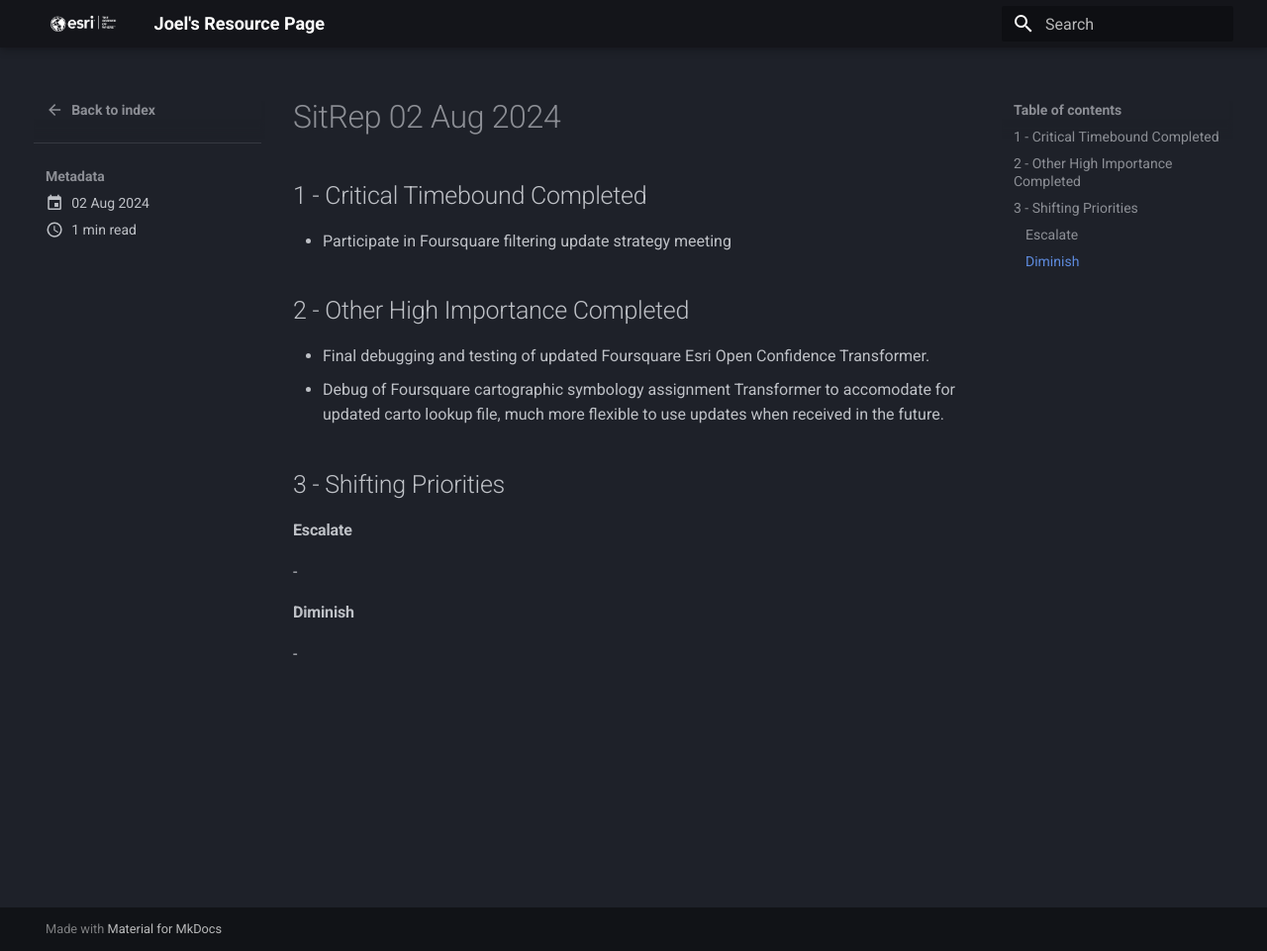
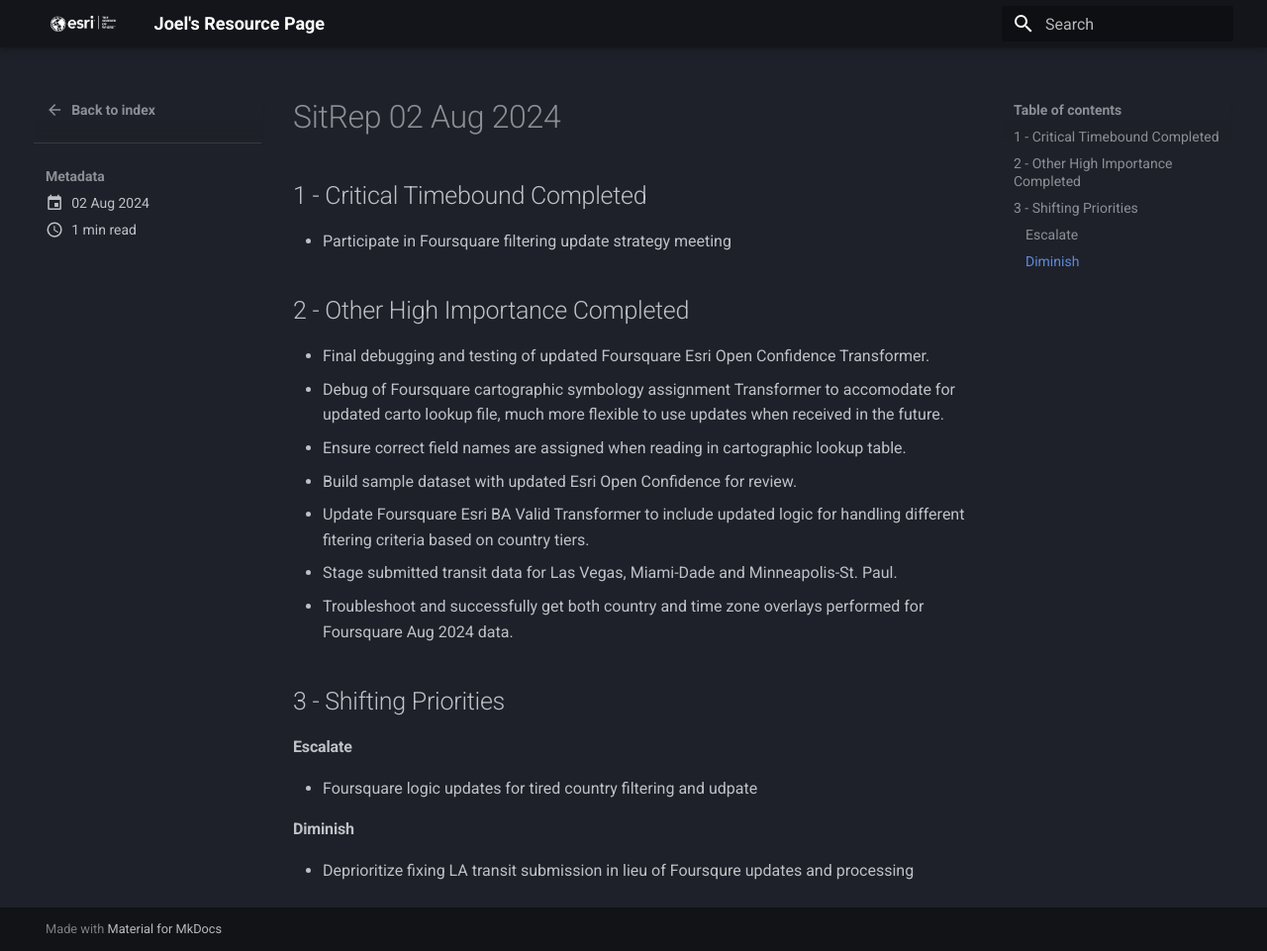
Before and after one commit to knu2xs/esri-resource-page, an MkDocs documentation site: the page built from docs/sitreps/posts/sitrep_20240802.md, in a window 1280 px wide and 961 px high. Shown: the whole window at 99% size. Built offline with MkDocs 1.6.1 and Material for MkDocs 9.7.7, drawn with Linux system fonts in a browser that asks for light colours.

Commit message:
update sitreps

```diff
--- a/docs/sitreps/posts/sitrep_20240802.md
+++ b/docs/sitreps/posts/sitrep_20240802.md
@@ -12,14 +12,18 @@
 
 - Final debugging and testing of updated Foursquare Esri Open Confidence Transformer.
 - Debug of Foursquare cartographic symbology assignment Transformer to accomodate for updated carto lookup file, much more flexible to use updates when received in the future.
-
+- Ensure correct field names are assigned when reading in cartographic lookup table.
+- Build sample dataset with updated Esri Open Confidence for review.
+- Update Foursquare Esri BA Valid Transformer to include updated logic for handling different fitering criteria based on country tiers.
+- Stage submitted transit data for Las Vegas, Miami-Dade and Minneapolis-St. Paul.
+- Troubleshoot and successfully get both country and time zone overlays performed for Foursquare Aug 2024 data.
 
 ## 3 - Shifting Priorities
 
 #### Escalate
 
--
+- Foursquare logic updates for tired country filtering and udpate
 
 #### Diminish
 
--
+- Deprioritize fixing LA transit submission in lieu of Foursqure updates and processing
```
